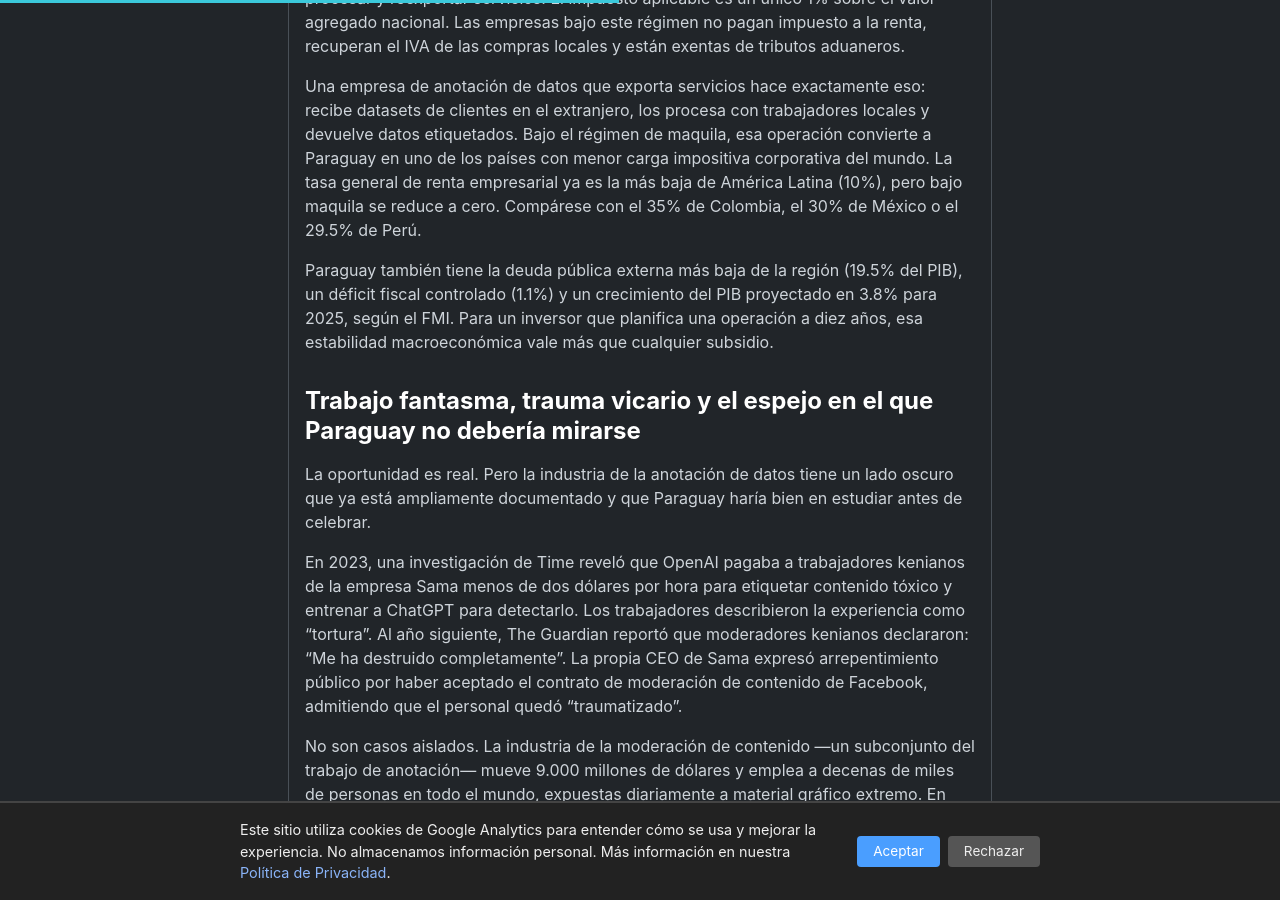
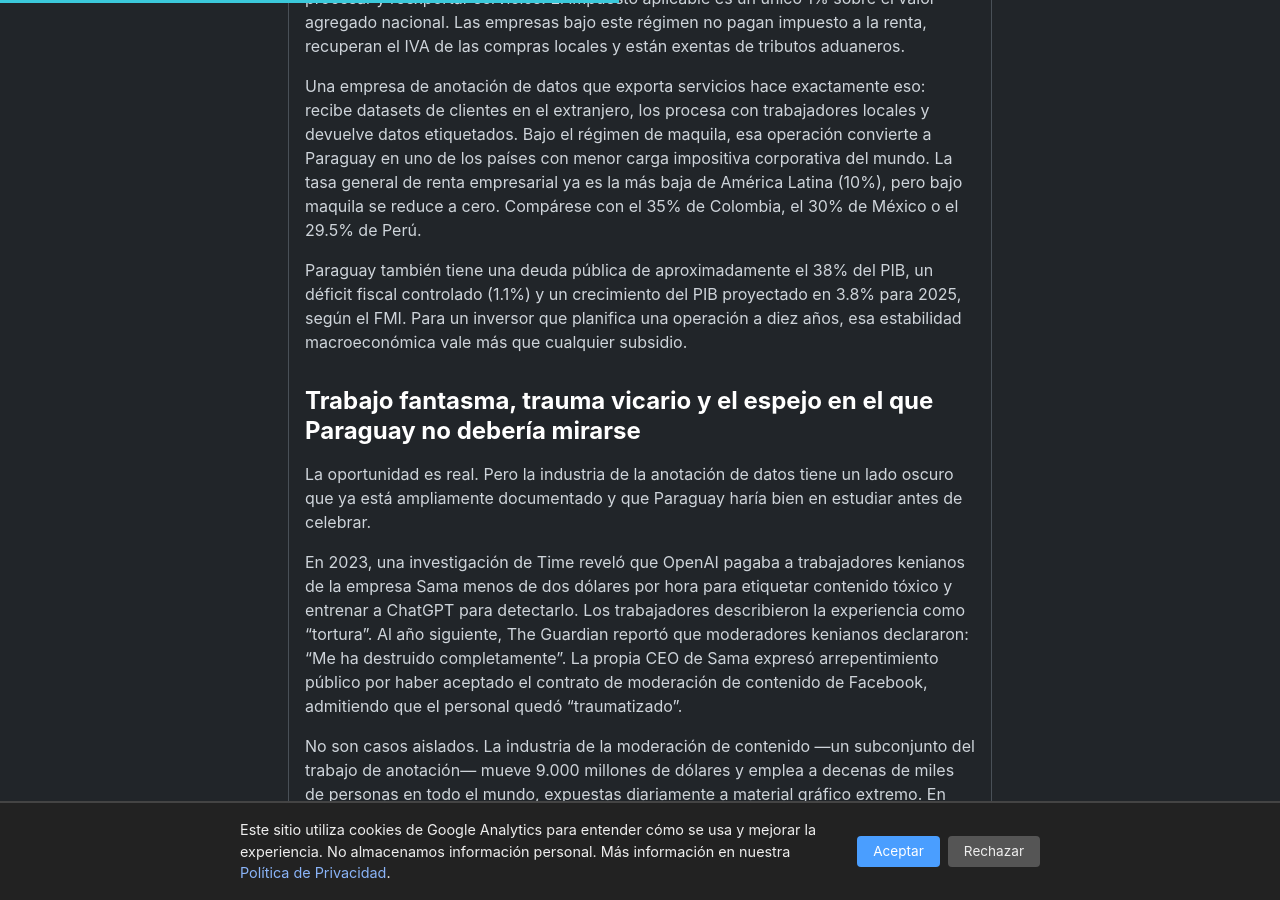
Before and after one commit to miravosqueinteresante/muchotexto.net, a Jekyll site: the page built from _posts/2026-06-27-anotacion-datos-paraguay-hub-trabajo-digital-ia.md, in a window 1280 px wide and 900 px high, scrolled down 2715 px. Built offline with Jekyll 4.4.1, drawn with Linux system fonts in a browser that asks for light colours.

Commit message:
fix(anotacion-datos): deuda pública 38%, remove 'más baja' claim

```diff
--- a/_posts/2026-06-27-anotacion-datos-paraguay-hub-trabajo-digital-ia.md
+++ b/_posts/2026-06-27-anotacion-datos-paraguay-hub-trabajo-digital-ia.md
@@ -42,7 +42,7 @@
 
 Una empresa de anotación de datos que exporta servicios hace exactamente eso: recibe datasets de clientes en el extranjero, los procesa con trabajadores locales y devuelve datos etiquetados. Bajo el régimen de maquila, esa operación convierte a Paraguay en uno de los países con menor carga impositiva corporativa del mundo. La tasa general de renta empresarial ya es la más baja de América Latina (10%), pero bajo maquila se reduce a cero. Compárese con el 35% de Colombia, el 30% de México o el 29.5% de Perú.
 
-Paraguay también tiene la deuda pública externa más baja de la región (19.5% del PIB), un déficit fiscal controlado (1.1%) y un crecimiento del PIB proyectado en 3.8% para 2025, según el FMI. Para un inversor que planifica una operación a diez años, esa estabilidad macroeconómica vale más que cualquier subsidio.
+Paraguay también tiene una deuda pública de aproximadamente el 38% del PIB, un déficit fiscal controlado (1.1%) y un crecimiento del PIB proyectado en 3.8% para 2025, según el FMI. Para un inversor que planifica una operación a diez años, esa estabilidad macroeconómica vale más que cualquier subsidio.
 
 ## Trabajo fantasma, trauma vicario y el espejo en el que Paraguay no debería mirarse
 
```
